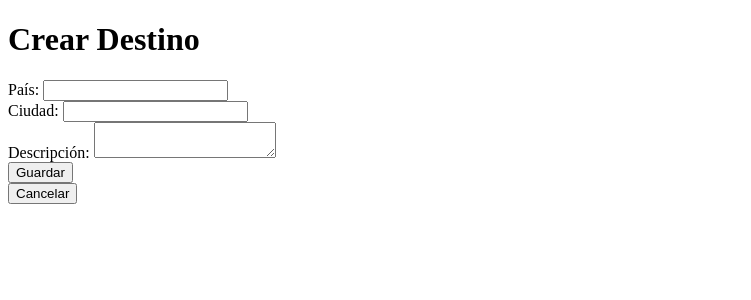
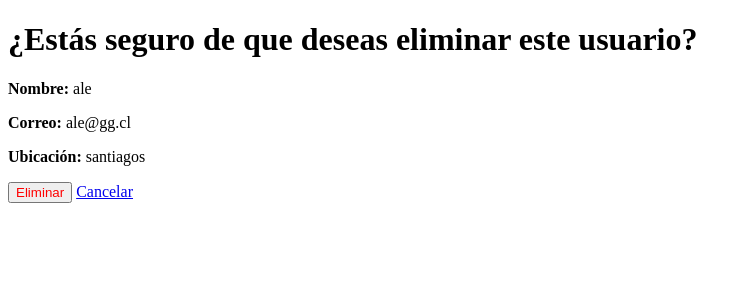
Before and after one commit to Giuliana555/evaluacion_4, a Django app: page /usuario/8/eliminar/ in a window 1280 px wide. Shown: the top 300 px of the page, without its empty margins (0-751 px from the left). Run offline with Django 4.2, Linux system fonts and the light colour scheme; data comes from the database, SQL or seed files in the repository; both versions use the stored data as it was after the commit.

Commit message:
correcion de eliminacion

```diff
--- a/RedSocial_viaje/usuario/templates/usuario_confirm_delete.html
+++ b/RedSocial_viaje/usuario/templates/usuario_confirm_delete.html
@@ -2,30 +2,18 @@
 <html lang="es">
 <head>
     <meta charset="UTF-8">
-    <title>{% if destino %}Editar{% else %}Crear{% endif %} Destino</title>
+    <title>Eliminar Usuario</title>
 </head>
 <body>
-    <h1>{% if destino %}Editar{% else %}Crear{% endif %} Destino</h1>
+    <h1>¿Estás seguro de que deseas eliminar este usuario?</h1>
+    <p><strong>Nombre:</strong> {{ usuario.nombre }}</p>
+    <p><strong>Correo:</strong> {{ usuario.correo }}</p>
+    <p><strong>Ubicación:</strong> {{ usuario.ubicacion }}</p>
 
     <form method="POST">
         {% csrf_token %}
-        <label for="pais">País:</label>
-        <input type="text" name="pais" id="pais" value="{{ destino.pais|default:'' }}" required>
-        <br>
-
-        <label for="ciudad">Ciudad:</label>
-        <input type="text" name="ciudad" id="ciudad" value="{{ destino.ciudad|default:'' }}" required>
-        <br>
-
-        <label for="descripcion">Descripción:</label>
-        <textarea name="descripcion" id="descripcion" required>{{ destino.descripcion|default:'' }}</textarea>
-        <br>
-
-        <button type="submit">Guardar</button>
+        <button type="submit" style="color: red;">Eliminar</button>
+        <a href="{% url 'usuario_list' %}">Cancelar</a>
     </form>
-
-    <a href="{% url 'destino_list' %}">
-        <button>Cancelar</button>
-    </a>
 </body>
 </html>
```
Also changed, not shown: RedSocial_viaje/db.sqlite3.
